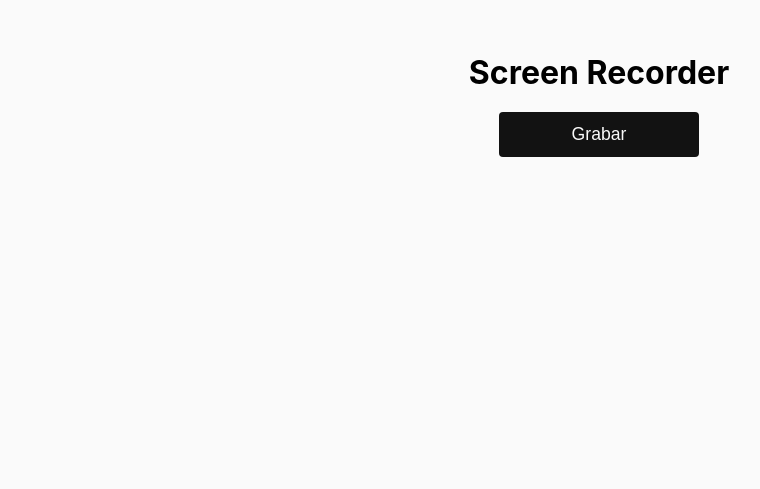
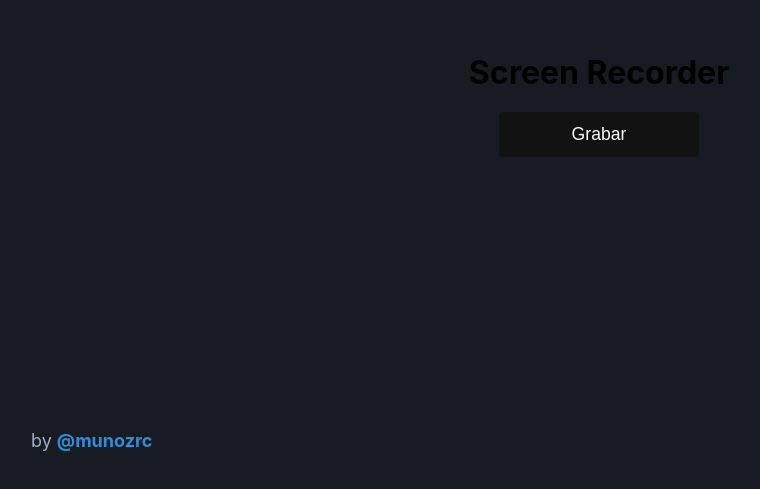
Before and after one commit to munozrc/screen-recorder, a React (Vite) app: page / in a window 1280 px wide. Shown: the part 295-784 px from the top of the page, without its empty margins (41-801 px from the left). Built offline with nearby package versions, Linux system fonts and the light colour scheme.

Commit message:
feature(Root): Add new styles App component

```diff
--- a/src/App.tsx
+++ b/src/App.tsx
@@ -9,6 +9,9 @@ const App: FC<{}> = () => {
     <div className='wrapper'>
       <h1>Screen Recorder</h1>
       <Button onClick={startRecording}>Grabar</Button>
+      <footer>
+        <a>by <strong>@munozrc</strong></a>
+      </footer>
     </div>
   )
 }
--- a/src/index.css
+++ b/src/index.css
@@ -11,7 +11,7 @@ body {
   -webkit-font-smoothing: antialiased;
   -moz-osx-font-smoothing: grayscale;
   font-family: -apple-system, BlinkMacSystemFont, "Segoe UI", Roboto, Helvetica, Arial, sans-serif, "Apple Color Emoji", "Segoe UI Emoji", "Segoe UI Symbol";
-  background-color: #fafafa;
+  background-color: #191b22;
 }
 
 #root, .wrapper {
@@ -30,6 +30,28 @@ body {
   gap: 20px;
 }
 
+.wrapper footer {
+  position: absolute;
+  bottom: 0;
+  left: 0;
+  padding: 3em 4em;
+  font-size: 18px;
+}
+
+.wrapper footer a {
+  color: #9baec8;
+  cursor: pointer;
+}
+
+.wrapper footer a strong {
+  color: #2b90d9;
+  transition: color .3s ease;
+}
+
+.wrapper footer a:hover strong {
+  color: #2588d0;
+}
+
 button {
   color: #fafafa;
   background: none;
```
